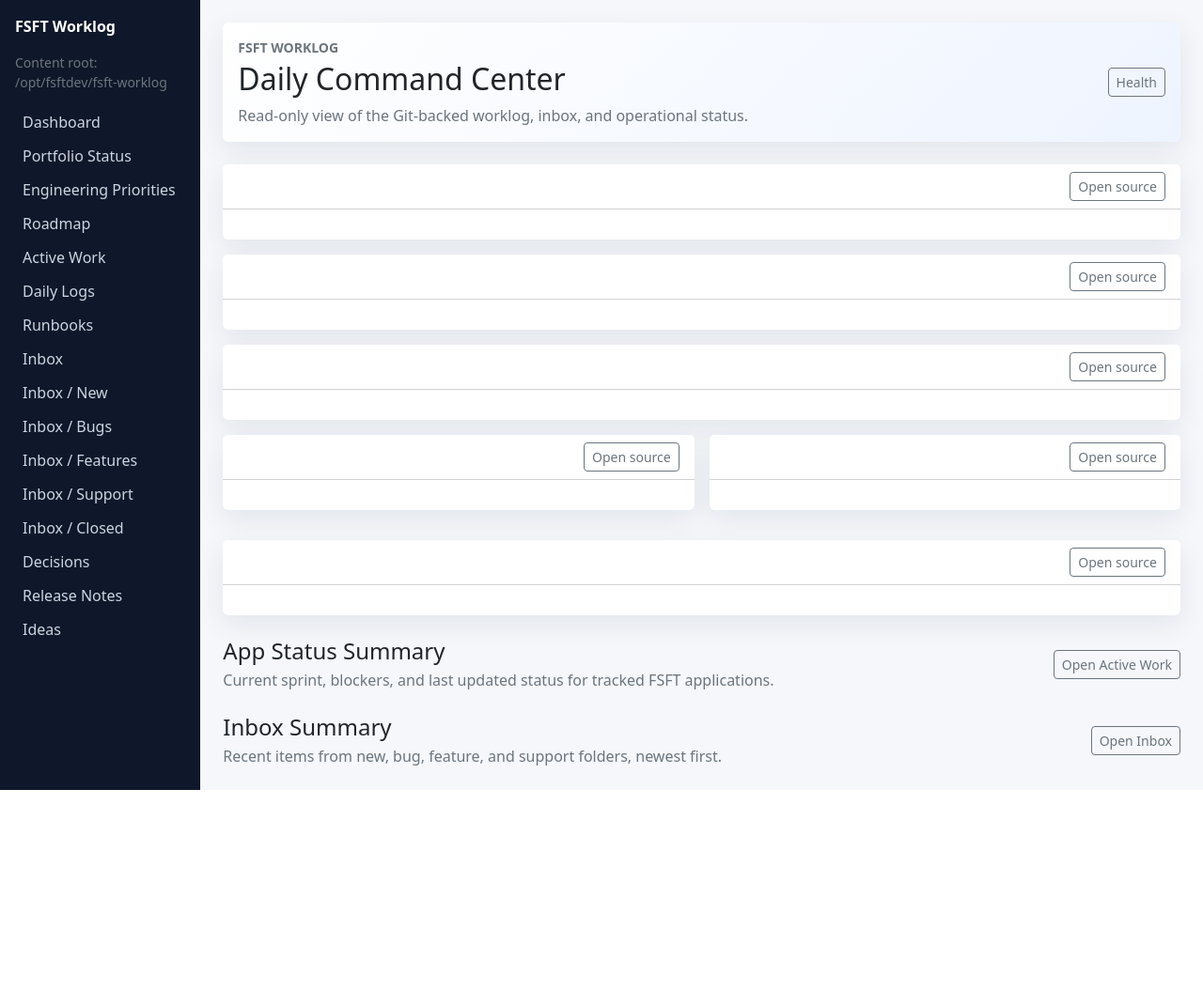
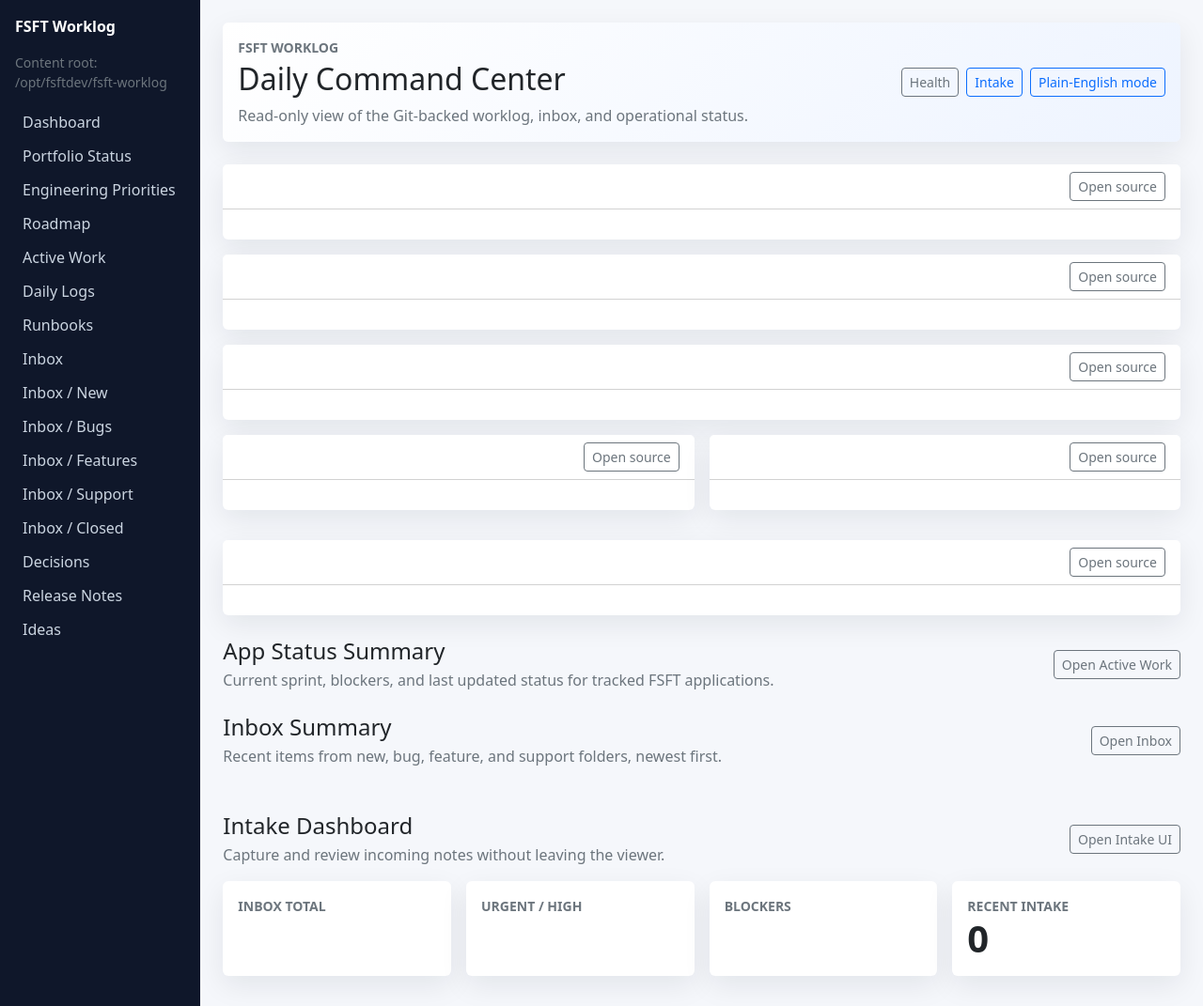
Before and after one commit to fourseasonsft/worklog-viewer, a Flask app: template templates/dashboard.html in a window 1280 px wide. Shown: the whole page at 94% size. Before the commit the page ends 841 px from the top, so only its background shows below. Run offline with Flask 3, Linux system fonts and the light colour scheme; the template is opened without the code that fills it, so the values that code supplies are empty.

Commit message:
Add intake dashboard to Worklog viewer

```diff
--- a/app.py
+++ b/app.py
@@ -41,6 +41,15 @@ TOP_DASHBOARD_FILES = [
     {"title": "Where We Left Off", "path": "00-dashboard/where-we-left-off.md", "anchor": "where-we-left-off"},
 ]
 INBOX_FOLDERS = ["new", "bugs", "features", "support"]
+INTAKE_TYPE_BUCKETS = {
+    "bug": "bugs",
+    "feature": "features",
+    "support": "support",
+    "note": "new",
+    "blocker": "new",
+    "thought": "new",
+    "customer-request": "new",
+}
 
 
 app = Flask(__name__)
@@ -288,6 +297,30 @@ def _parse_inbox_item(path: Path) -> dict[str, object]:
     }
 
 
+def _parse_structured_inbox_item(path: Path) -> dict[str, str]:
+    data: dict[str, str] = {"path": str(path.relative_to(WORKLOG_ROOT))}
+    text = path.read_text(encoding="utf-8")
+    current_section = None
+    for line in text.splitlines():
+        if line.startswith("- "):
+            if ":" in line[2:]:
+                key, value = line[2:].split(":", 1)
+                data[key.strip().lower().replace(" ", "_")] = value.strip()
+        elif line.startswith("## "):
+            current_section = line[3:].strip().lower().replace(" ", "_")
+            data.setdefault(current_section, "")
+        elif current_section and line.strip():
+            data[current_section] = (data.get(current_section, "") + "\n" + line).strip()
+    data["title"] = data.get("title") or path.stem.replace("-", " ").title()
+    data["category"] = path.parent.name
+    data["summary"] = data.get("plain_english_summary") or data.get("summary") or data["title"]
+    data["next_action"] = data.get("suggested_next_action") or data.get("next_action") or ""
+    data["mtime_display"] = _format_file_timestamp(path)
+    data["mtime"] = _file_mtime(path)
+    data["why_it_matters"] = data.get("why_it_matters") or "Tracked intake item."
+    return data
+
+
 def _dashboard_counts() -> dict[str, int]:
     active_work_count = len(ACTIVE_WORK_FILES)
     blockers = _count_meaningful_bullets(_read_markdown("00-dashboard/blockers.md"))
@@ -312,6 +345,97 @@ def _recent_inbox_items(limit: int = 8) -> list[dict[str, object]]:
             items.append(_parse_inbox_item(path))
     items.sort(key=lambda item: (item["mtime"], item["path"]), reverse=True)
     return items[:limit]
+
+
+def _all_structured_inbox_items() -> list[dict[str, str]]:
+    items: list[dict[str, str]] = []
+    for folder in INBOX_FOLDERS:
+        for path in _relative_md_files(f"04-inbox/{folder}"):
+            items.append(_parse_structured_inbox_item(path))
+    items.sort(key=lambda item: (item.get("mtime", 0), item["path"]), reverse=True)
+    return items
+
+
+def _dashboard_intake_counts() -> dict[str, int]:
+    return {
+        "total": sum(_count_markdown_files(f"04-inbox/{folder}") for folder in INBOX_FOLDERS),
+        "urgent_high": sum(
+            1
+            for item in _all_structured_inbox_items()
+            if str(item.get("priority", "")).lower() in {"urgent", "high"}
+        ),
+        "blockers": sum(
+            1
+            for item in _all_structured_inbox_items()
+            if "block" in str(item.get("type", "")).lower() or "block" in str(item.get("status", "")).lower()
+        ),
+        "bugs": _count_markdown_files("04-inbox/bugs"),
+        "features": _count_markdown_files("04-inbox/features"),
+        "support": _count_markdown_files("04-inbox/support"),
+        "new": _count_markdown_files("04-inbox/new"),
+    }
+
+
+def _slugify_title(value: str) -> str:
+    value = value.lower()
+    value = re.sub(r"[^a-z0-9]+", "-", value)
+    return re.sub(r"-+", "-", value).strip("-") or "intake-item"
+
+
+def _create_inbox_item_from_form(form: dict[str, str]) -> Path:
+    title = (form.get("title") or "").strip() or "Untitled Worklog Item"
+    item_type = (form.get("type") or "note").strip().lower()
+    bucket = INTAKE_TYPE_BUCKETS.get(item_type, "new")
+    created_date = datetime.now(timezone.utc).strftime("%Y-%m-%d")
+    filename = f"{created_date}-{_slugify_title(title)}.md"
+    target = WORKLOG_ROOT / f"04-inbox/{bucket}/{filename}"
+    target.parent.mkdir(parents=True, exist_ok=True)
+
+    plain_summary = (form.get("plain_english_summary") or "").strip()
+    technical_notes = (form.get("technical_notes") or "").strip()
+    next_action = (form.get("next_action") or "").strip()
+    source = (form.get("source") or "").strip() or "Worklog Viewer"
+    requested_by = (form.get("requested_by") or "").strip() or "David"
+    app_project = (form.get("app_project") or "").strip() or "worklog"
+    priority = (form.get("priority") or "medium").strip().lower() or "medium"
+    why_it_matters = {
+        "bug": "This blocks reliable operation or creates user friction.",
+        "feature": "This adds capability that supports the Worklog workflow.",
+        "support": "This keeps the Worklog usable and reduces operational overhead.",
+    }.get(item_type, "This is useful intake that should be tracked until triaged.")
+
+    content = "\n".join(
+        [
+            f"# {title}",
+            "",
+            f"- Type: {item_type}",
+            f"- App/Project: {app_project}",
+            f"- Priority: {priority}",
+            f"- Status: new",
+            f"- Created Date: {created_date}",
+            f"- Source: {source}",
+            f"- Requested By: {requested_by}",
+            "",
+            "## Plain English Summary",
+            plain_summary or "TBD",
+            "",
+            "## Why It Matters",
+            why_it_matters,
+            "",
+            "## Technical Notes",
+            technical_notes or "TBD",
+            "",
+            "## Suggested Next Action",
+            next_action or "TBD",
+            "",
+        ]
+    )
+    target.write_text(content, encoding="utf-8")
+    return target
+
+
+def _intake_plain_mode_enabled() -> bool:
+    return request.args.get("plain", "").strip() == "1"
 
 
 def _dashboard_documents() -> list[dict[str, object]]:
@@ -546,6 +670,9 @@ def dashboard():
     active_work = [_summarize_active_work_file(item["path"], item["title"]) for item in ACTIVE_WORK_FILES]
     counts = _dashboard_counts()
     inbox_items = _recent_inbox_items()
+    intake_counts = _dashboard_intake_counts()
+    intake_items = _all_structured_inbox_items()[:8]
+    plain_mode = _intake_plain_mode_enabled()
     summary_cards = [
         {"label": "Open Bugs", "count": counts["open_bugs"], "href": url_for("inbox_bugs"), "hint": "Current bug items"},
         {"label": "Open Features", "count": counts["open_features"], "href": url_for("inbox_features"), "hint": "Requested enhancements"},
@@ -565,11 +692,15 @@ def dashboard():
         {"label": "Inbox", "href": url_for("inbox")},
         {"label": "Runbooks", "href": url_for("runbooks")},
         {"label": "Active Work", "href": url_for("active_work")},
+        {"label": "Intake", "href": url_for("intake")},
     ]
 
     return render_template(
         "dashboard.html",
         counts=counts,
+        intake_counts=intake_counts,
+        intake_items=intake_items,
+        plain_mode=plain_mode,
         quick_links=quick_links,
         summary_cards=summary_cards,
         portfolio_status=portfolio_status,
@@ -690,6 +821,24 @@ def inbox_closed():
     return render_template("listing.html", title="Inbox / Closed", items=_category_files("04-inbox/closed"))
 
 
+@app.route("/intake", methods=["GET", "POST"])
+@_require_worklog_session
+def intake():
+    if request.method == "POST":
+        created_path = _create_inbox_item_from_form(request.form)
+        return redirect(url_for("view_file", relative_path=str(created_path.relative_to(WORKLOG_ROOT))))
+
+    intake_counts = _dashboard_intake_counts()
+    intake_items = _all_structured_inbox_items()[:8]
+    plain_mode = _intake_plain_mode_enabled()
+    return render_template(
+        "intake.html",
+        intake_counts=intake_counts,
+        intake_items=intake_items,
+        plain_mode=plain_mode,
+    )
+
+
 @app.route("/view/<path:relative_path>")
 @_require_worklog_session
 def view_file(relative_path: str):
--- a/templates/base.html
+++ b/templates/base.html
@@ -30,6 +30,7 @@
       .doc-body h1, .doc-body h2, .doc-body h3 { margin-top: 1.25rem; }
       .doc-body pre { background: #0b1220; color: #e2e8f0; padding: 1rem; border-radius: .5rem; }
       .doc-body code { background: rgba(15, 23, 42, 0.08); padding: .15rem .35rem; border-radius: .25rem; }
+      .intake-card { background: linear-gradient(135deg, #ffffff 0%, #eff6ff 100%); }
     </style>
   </head>
   <body>
--- a/templates/dashboard.html
+++ b/templates/dashboard.html
@@ -10,6 +10,8 @@
         </div>
         <div class="d-flex flex-wrap gap-2">
           <a class="btn btn-outline-secondary btn-sm" href="{{ url_for('health') }}">Health</a>
+          <a class="btn btn-outline-primary btn-sm" href="{{ url_for('intake') }}">Intake</a>
+          <a class="btn btn-outline-primary btn-sm" href="{{ url_for('intake', plain=0 if plain_mode else 1) }}">{{ 'Technical view' if plain_mode else 'Plain-English mode' }}</a>
           {% for link in quick_links %}
             <a class="btn btn-outline-primary btn-sm" href="{{ link.href }}">{{ link.label }}</a>
           {% endfor %}
@@ -168,4 +170,77 @@
       </div>
     {% endfor %}
   </div>
+
+  <div class="d-flex align-items-center justify-content-between mt-5 mb-3" id="intake-dashboard">
+    <div>
+      <h2 class="h4 mb-1">Intake Dashboard</h2>
+      <div class="text-secondary">Capture and review incoming notes without leaving the viewer.</div>
+    </div>
+    <a class="btn btn-outline-secondary btn-sm" href="{{ url_for('intake') }}">Open Intake UI</a>
+  </div>
+  <div class="row g-3 mb-4">
+    <div class="col-12 col-md-6 col-xl-3">
+      <div class="card card-shadow border-0 h-100">
+        <div class="card-body">
+          <div class="text-secondary small text-uppercase fw-semibold">Inbox Total</div>
+          <div class="display-6 fw-semibold">{{ intake_counts.total }}</div>
+        </div>
+      </div>
+    </div>
+    <div class="col-12 col-md-6 col-xl-3">
+      <div class="card card-shadow border-0 h-100">
+        <div class="card-body">
+          <div class="text-secondary small text-uppercase fw-semibold">Urgent / High</div>
+          <div class="display-6 fw-semibold">{{ intake_counts.urgent_high }}</div>
+        </div>
+      </div>
+    </div>
+    <div class="col-12 col-md-6 col-xl-3">
+      <div class="card card-shadow border-0 h-100">
+        <div class="card-body">
+          <div class="text-secondary small text-uppercase fw-semibold">Blockers</div>
+          <div class="display-6 fw-semibold">{{ intake_counts.blockers }}</div>
+        </div>
+      </div>
+    </div>
+    <div class="col-12 col-md-6 col-xl-3">
+      <div class="card card-shadow border-0 h-100">
+        <div class="card-body">
+          <div class="text-secondary small text-uppercase fw-semibold">Recent Intake</div>
+          <div class="display-6 fw-semibold">{{ intake_items|length }}</div>
+        </div>
+      </div>
+    </div>
+  </div>
+  <div class="row g-3">
+    {% for item in intake_items %}
+      <div class="col-12 col-xl-6">
+        <div class="card card-shadow h-100 border-0">
+          <div class="card-header bg-white d-flex justify-content-between align-items-center">
+            <div class="fw-semibold">{{ item.title }}</div>
+            <span class="badge text-bg-light border">{{ item.category.title() }}</span>
+          </div>
+          <div class="card-body">
+            <div class="d-flex flex-wrap gap-2 mb-3">
+              <span class="badge text-bg-secondary">Updated {{ item.mtime_display }}</span>
+              {% for label, value in item.metadata %}
+                <span class="badge text-bg-light border">{{ label }}: {{ value }}</span>
+              {% endfor %}
+            </div>
+            {% if plain_mode %}
+              <div class="mb-2"><strong>What it is:</strong> {{ item.summary }}</div>
+              <div class="mb-2"><strong>Why it matters:</strong> {{ item.why_it_matters }}</div>
+              <div class="mb-2"><strong>Next step:</strong> {{ item.next_action or 'TBD' }}</div>
+            {% else %}
+              <div class="doc-body small">{{ item.excerpt_html | safe }}</div>
+            {% endif %}
+          </div>
+          <div class="card-footer bg-white d-flex justify-content-between align-items-center">
+            <a href="{{ url_for('view_file', relative_path=item.path) }}">Open source</a>
+            <span class="text-secondary small">{{ item.path }}</span>
+          </div>
+        </div>
+      </div>
+    {% endfor %}
+  </div>
 {% endblock %}
```
Also changed, not shown: templates/intake.html (added, +98 -0 lines).
